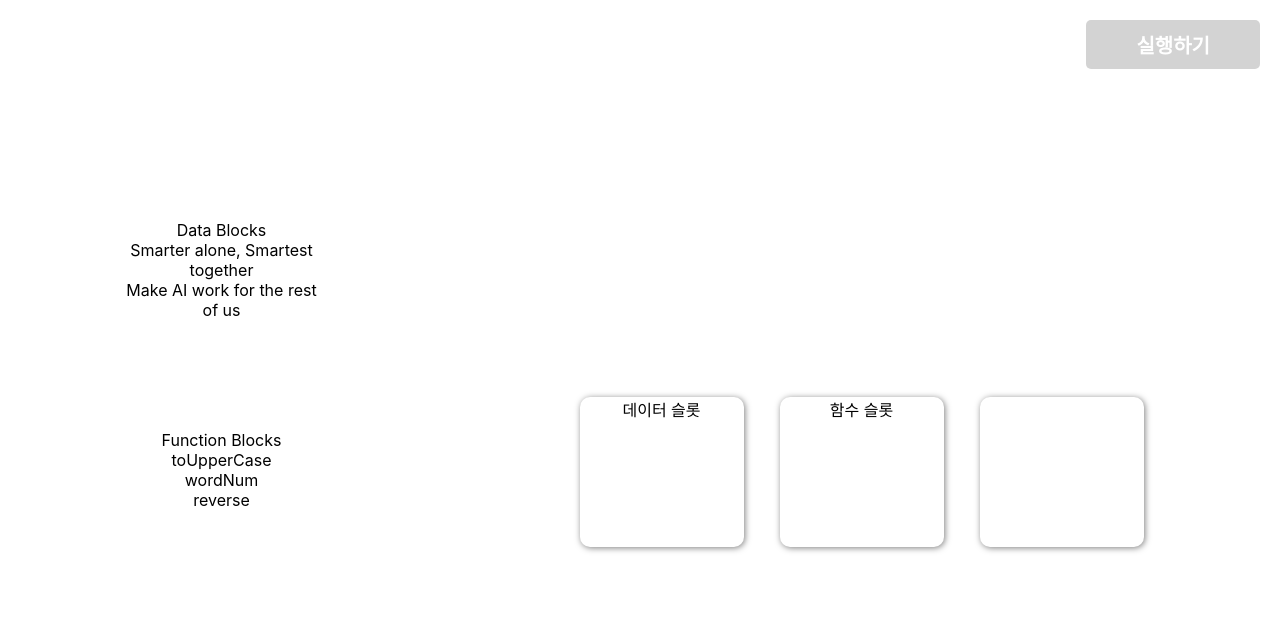
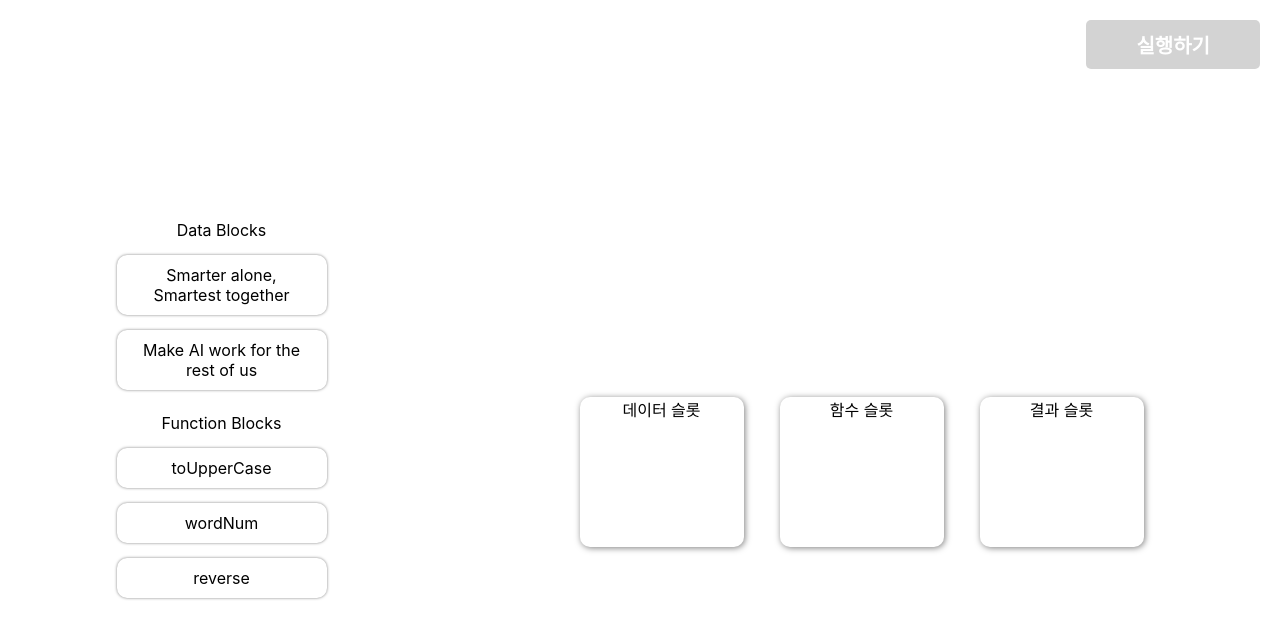
Before and after one commit to juheesvt/interactive-web-app, a React (Create React App) app: page / in a window 1280 px wide. Shown: the top 638 px of the page. Built offline with nearby package versions, Linux system fonts and the light colour scheme.

Commit message:
implementing delete btn

```diff
--- a/src/App.css
+++ b/src/App.css
@@ -65,15 +65,23 @@
   margin-bottom: 20px;
 }
 
+div {
+  vertical-align: middle !important;
+  horiz-align: center !important;
+}
 .movable-item {
   margin-top: 15px;
   border-radius: 10px;
-  background-color: cornflowerblue;
-  height: 80px;
+  background-color: white;
+  height: auto;
   width: 170px;
+  padding: 10px 20px;
   justify-content: center;
   align-items: center;
   box-shadow: 0 0 3px rgba(0, 0, 0, 0.5);
   text-align: center;
-  vertical-align: center;
 }
+
+.result-item {
+  border: none;
+}
--- a/src/App.js
+++ b/src/App.js
@@ -3,16 +3,34 @@ import React, {useEffect, useState} from "react";
 import {DndProvider, useDrag, useDrop} from "react-dnd";
 import {HTML5Backend} from "react-dnd-html5-backend";
 
-const DeleteBtn = () => {
+const DeleteBtn = ({id, items, setItems}) => {
+
+
+    const deleteItem = () => {
+        setItems((item) => {
+            return item
+                .filter(items.id === id)
+                .map(e => {
+                    return {
+                        ...e,
+                        column: id < 2 ? "Data Blocks" : (id < 100 ? "Function Blocks" : "결과 슬롯")
+                }
+                })
+        })
+    }
+
+
+
     return (
         <div className={"delete-btn"}>
-            <button>x</button>
+            <button onClick={deleteItem}>x</button>
         </div>
     )
 }
 
-const MovableItem = ({name, setItems, dataType, result, setResult, className, setClassName}) => {
+const MovableItem = ({name, setItems, dataType, result, setResult, movableClassName, setMovableClassName}) => {
 
+    console.log(movableClassName)
     const changeItemColumn = (currentItem, columnName) => {
         if (columnName === '함수 슬롯') {
             setResult(eval(currentItem.name)(result))
@@ -50,15 +68,16 @@ const MovableItem = ({name, setItems, dataType, result, setResult, className, se
     });
 
     const opacity = isDragging ? 0.4 : 1;
-
     return (
-        <div ref={drag} className={className} style={{opacity}}>
-            {name}
+        <div ref={drag} className={movableClassName} style={{opacity}}>
+            <div className={"name"}>
+                {name}
+            </div>
         </div>
     )
 }
 
-const Slot = ({title, children, className, dataType}) => {
+const Slot = ({items, setItems, title, children, className, dataType}) => {
     const [, drop] = useDrop({
         accept: dataType,
         drop: () => (
@@ -66,16 +85,19 @@ const Slot = ({title, children, className, dataType}) => {
         ),
     });
 
+    console.log(title, children.name)
     return (
         <div ref={drop} className={className}>
-            {/* eslint-disable-next-line no-restricted-globals */}
+
             {((children.length === 0 && (title === "데이터 슬롯" || title === "함수 슬롯")) ||
-                    (title === "결과 슬롯" && children.name === "") ||
+                    (title === "결과 슬롯" && children.name === undefined) ||
                     (title === "Data Blocks" || title === "Function Blocks"))
                 && title}
+
             {((children.length === 1 && (title === "데이터 슬롯" || title === "함수 슬롯")) &&
                 (title !== "결과 슬롯") &&
-                (title !== "Data Blocks" || title !== "Function Blocks")) && <DeleteBtn/>}
+                (title !== "Data Blocks" || title !== "Function Blocks")) && <DeleteBtn id = {children.id} items={items} setItems={setItems}/>}
+
             {children}
         </div>
     )
@@ -94,7 +116,7 @@ const reverse = (result) => {
 }
 
 function App() {
-    const [className, setClassName] = useState("movable-item")
+    const [movableClassName, setMovableClassName] = useState("")
     const [result, setResult] = useState('')
     const [items, setItems] = useState([
         {id: 1, name: "Smarter alone, Smartest together", column: "Data Blocks", type: "data"},
@@ -102,15 +124,16 @@ function App() {
         {id: 3, name: "toUpperCase", column: "Function Blocks", type: "function"},
         {id: 4, name: "wordNum", column: "Function Blocks", type: "function"},
         {id: 5, name: "reverse", column: "Function Blocks", type: "function"},
-        {id: 0, name: "", column: "결과 슬롯", type: "result"}
+        {id: 100, name: " ", column: "결과 슬롯", type: "result"}
     ]);
 
     const returnItemsForSlot = (columnName, className) => {
+        {console.log(columnName, className)}
         return items
             .filter((item) => item.column === columnName)
             .map((item) => (
                 <MovableItem key={item.id} name={item.name} setItems={setItems} dataType={item.type}
-                             result={result} setResult={setResult} className={className}/>
+                             result={result} setResult={setResult} movableClassName={className} setMovableCalssName={setMovableClassName} />
             ))
     }
 
@@ -136,23 +159,23 @@ function App() {
                 <div className="content">
                     <DndProvider backend={HTML5Backend}>
                         <div className={"first-column"}>
-                            <Slot title={"Data Blocks"} className={"list"} dataType={"everybody"}>
-                                {returnItemsForSlot("Data Blocks", {className})}
+                            <Slot items={items} setItems={setItems} title={"Data Blocks"} className={"list"} dataType={"everybody"}>
+                                {returnItemsForSlot("Data Blocks", "movable-item")}
                             </Slot>
 
-                            <Slot title={"Function Blocks"} className={"list"} dataType={"everybody"}>
-                                {returnItemsForSlot("Function Blocks",{className})}
+                            <Slot items={items} setItems={setItems} title={"Function Blocks"} className={"list"} dataType={"everybody"}>
+                                {returnItemsForSlot("Function Blocks", "movable-item")}
                             </Slot>
                         </div>
                         <div className="slot">
-                            <Slot title={"데이터 슬롯"} className={"column"} dataType={"data"}>
-                                {returnItemsForSlot("데이터 슬롯",{className})}
+                            <Slot items={items} setItems={setItems} title={"데이터 슬롯"} className={"column"} dataType={"data"}>
+                                {returnItemsForSlot("데이터 슬롯", "movable-item")}
                             </Slot>
-                            <Slot title={"함수 슬롯"} className={"column"} dataType={"function"}>
-                                {returnItemsForSlot("함수 슬롯",{className})}
+                            <Slot items={items} setItems={setItems} title={"함수 슬롯"} className={"column"} dataType={"function"}>
+                                {returnItemsForSlot("함수 슬롯", "movable-item")}
                             </Slot>
-                            <Slot title={"결과 슬롯"} className={"column"} dataType={"result"}>
-                                {returnItemsForSlot("결과 슬롯",{className})}
+                            <Slot items={items} setItems={setItems} title={"결과 슬롯"} className={"column"} dataType={"result"}>
+                                {returnItemsForSlot("결과 슬롯", "result-item")}
 
                             </Slot>
                         </div>
```
